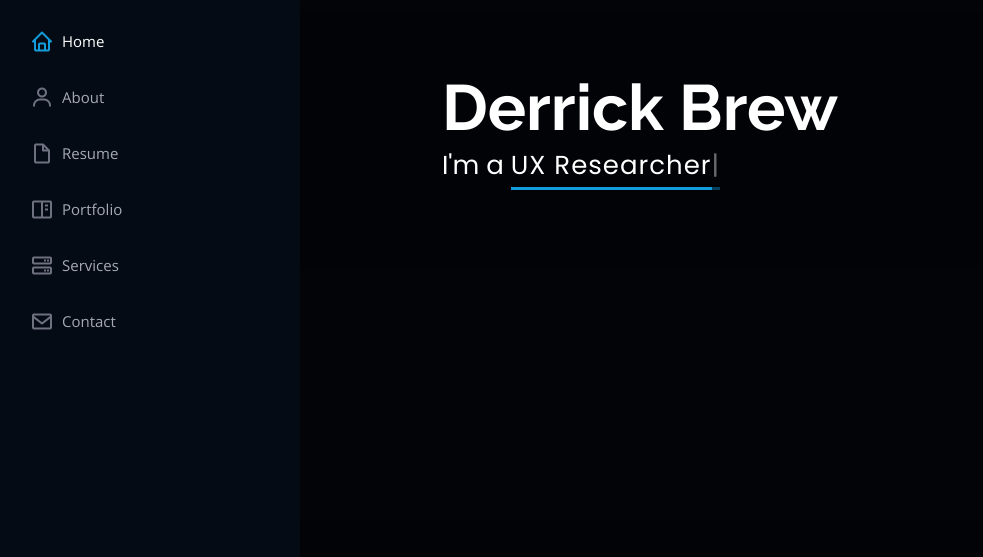
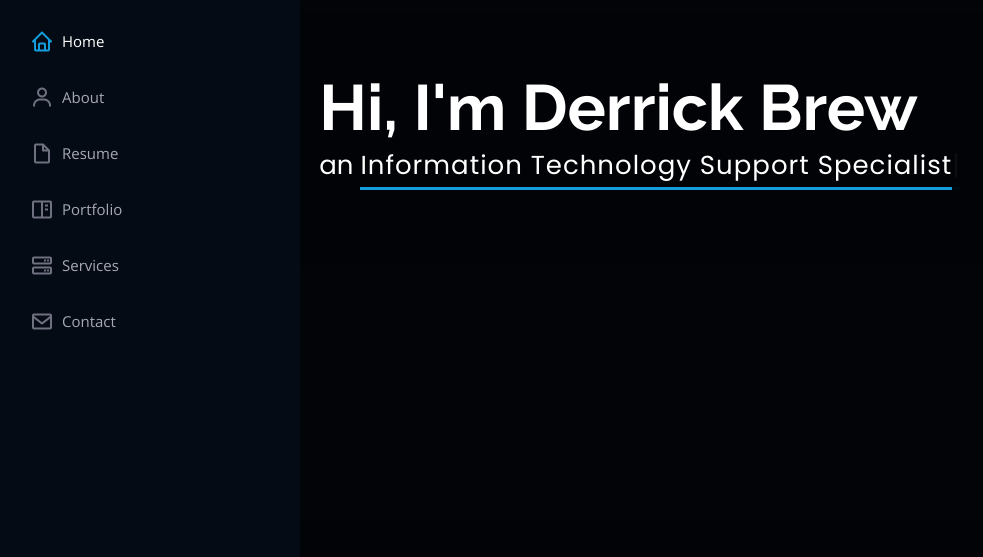
Before and after one commit to derrickbrew/derrickbrew.github.io, a plain HTML site: page index.html in a window 1280 px wide. Shown: the part 243-800 px from the top of the page, without its empty margins (0-983 px from the left). Drawn offline with nearby package versions, Linux system fonts and the light colour scheme.

Commit message:
IT suport update

```diff
--- a/index.html
+++ b/index.html
@@ -73,8 +73,8 @@
   <!-- ======= Hero Section ======= -->
   <section id="hero" class="d-flex flex-column justify-content-center align-items-center">
     <div class="hero-container" data-aos="fade-in">
-      <h1>Derrick Brew</h1>
-      <p>I'm a <span class="typed" data-typed-items="UX Designer, UX Researcher,"></span></p>
+      <h1>Hi, I'm Derrick Brew</h1>
+      <p>an <span class="typed" data-typed-items="Information Technology Support Specialist"></span></p>
     </div>
   </section><!-- End Hero -->
 
```
